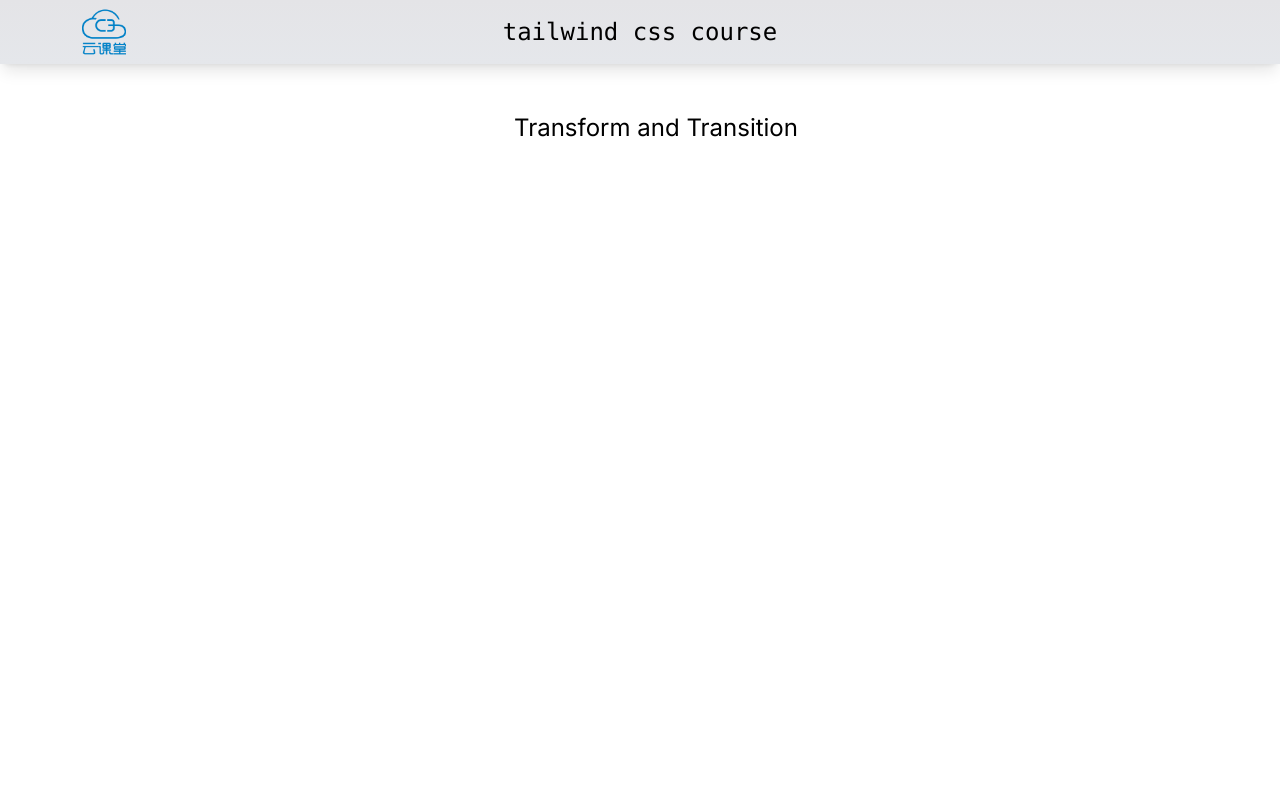
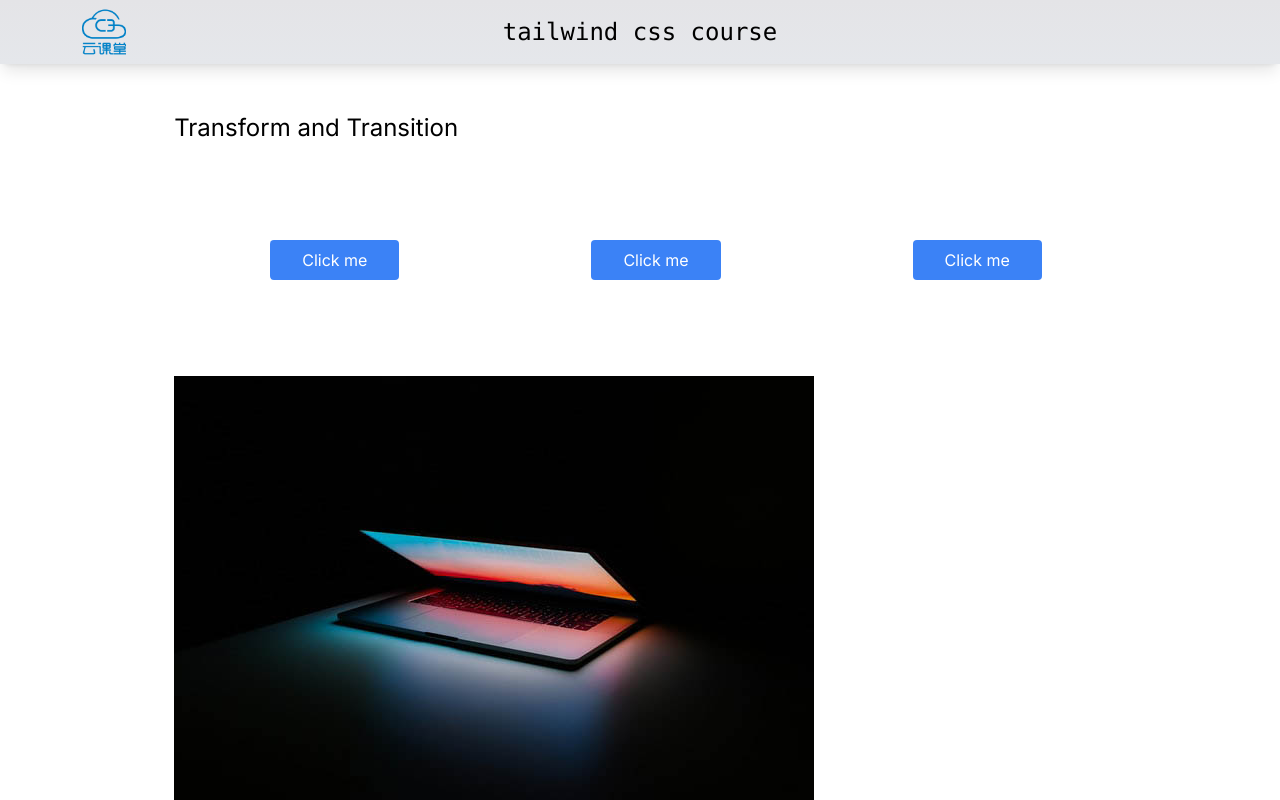
Before and after one commit to yangwawa0323/learning-tailwind-css, a Next.js app: page /transform-transition in a window 1280 px wide. Built offline with nearby package versions, Linux system fonts and the light colour scheme.

Commit message:
transform and transition

```diff
--- a/app/transform-transition/page.tsx
+++ b/app/transform-transition/page.tsx
@@ -4,6 +4,46 @@ const TransformTransition = () => {
 	return (
 		<div>
 			<h2 className='text-2xl '>Transform and Transition</h2>
+
+			{/* No transition */}
+			<button className='px-8 py-2 m-24 text-white bg-blue-500 rounded hover:bg-blue-700'>
+				Click me
+			</button>
+
+			{/* Transition */}
+			<button
+				className='
+			transition-colors
+			duration-700
+			hover:scale-110
+			px-8 py-2 m-24 text-white bg-blue-500 rounded hover:bg-blue-700'
+			>
+				Click me
+			</button>
+
+			{/* Transition and Transform */}
+			<button
+				className='
+			transition-colors
+			ease-in-out
+			delay-150
+			duration-1000
+			hover:scale-110
+			px-8 py-2 m-24 text-white bg-blue-500 rounded hover:bg-blue-700'
+			>
+				Click me
+			</button>
+
+			{/* Transform and Transition */}
+			<img
+				src='/assets/img/img1.jpg'
+				alt=''
+				className='
+				hover:transform hover:rotate-180 transition
+				delay-1000 duration-[4s]
+				hover:scale-75 hover:skew-x-12 aspect-square
+				'
+			/>
 		</div>
 	);
 };
```
